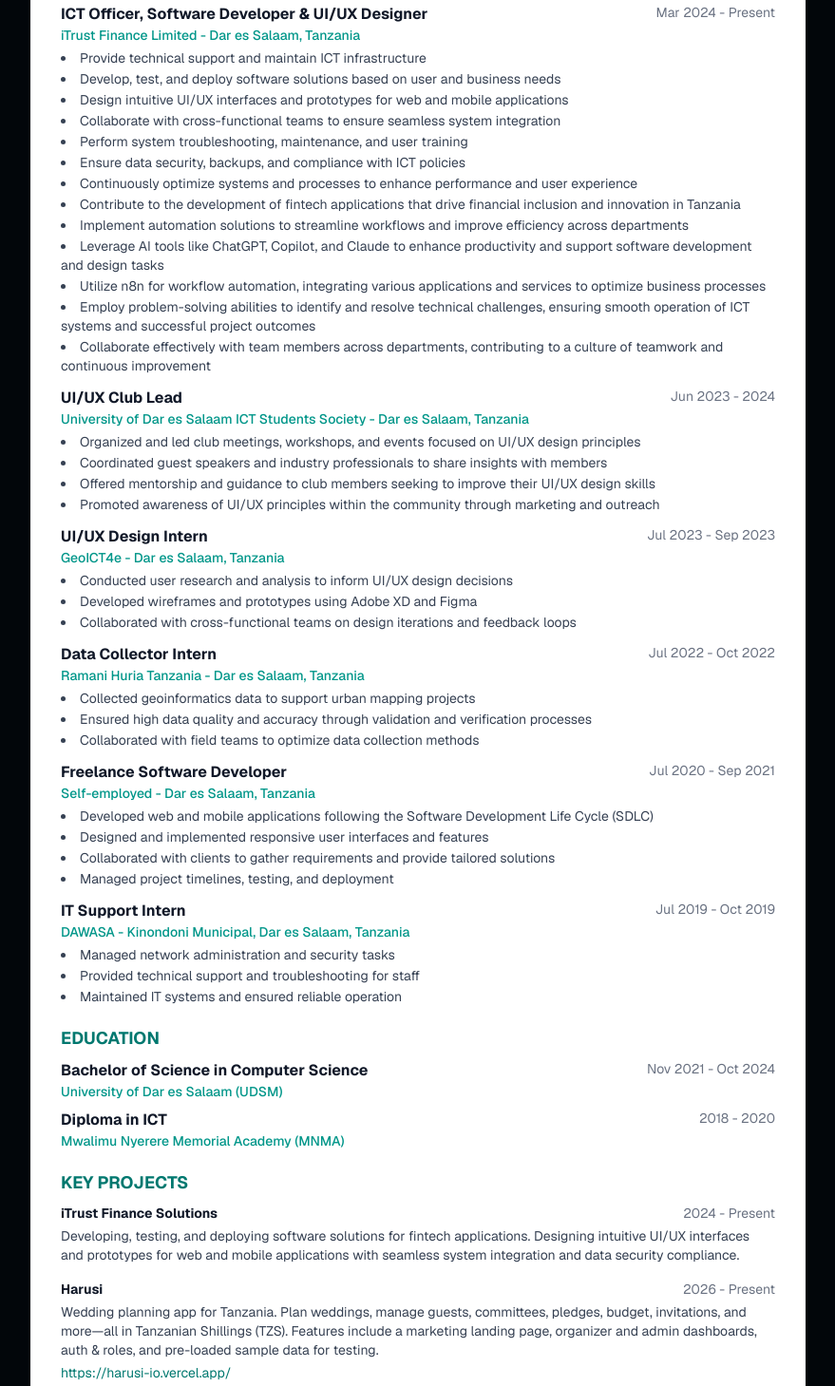
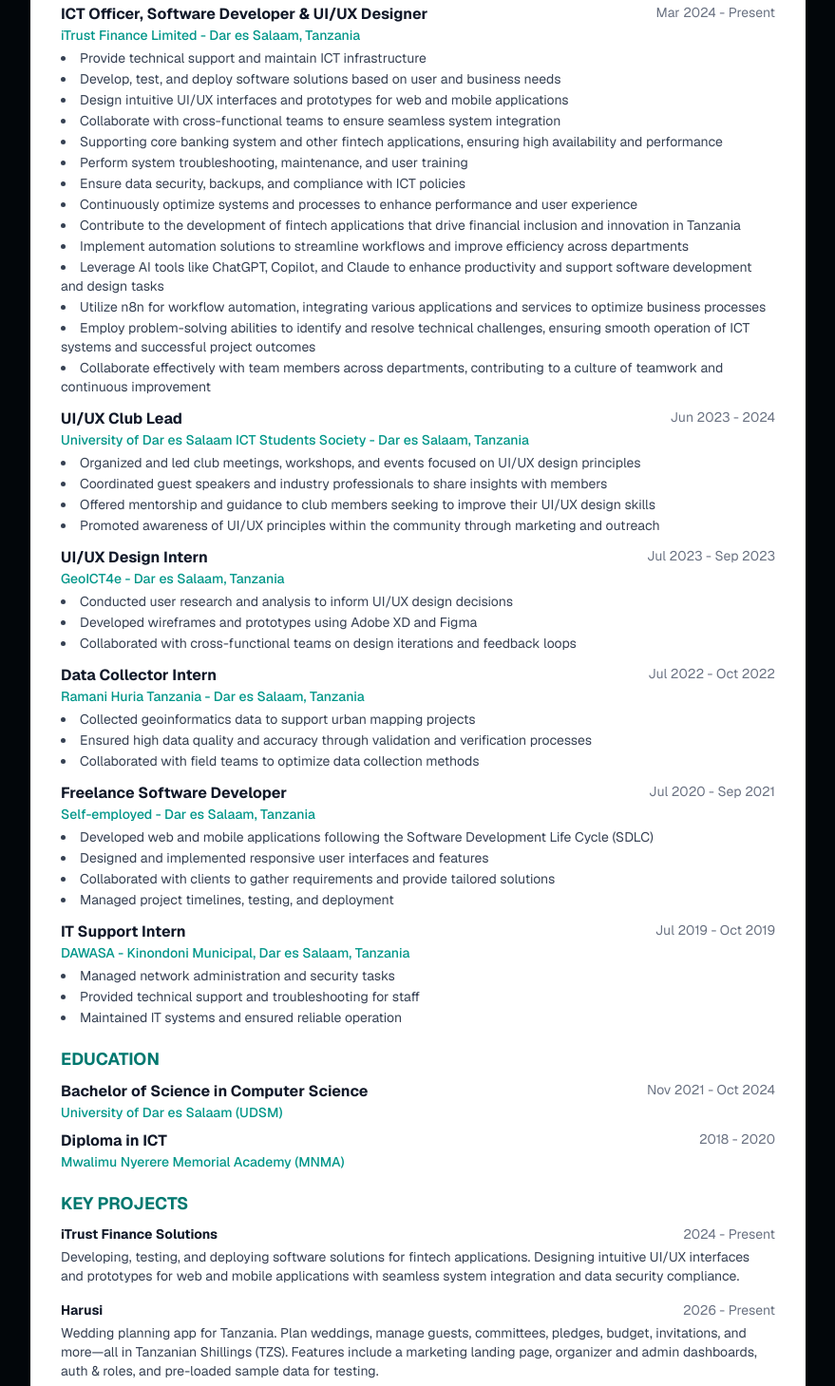
Before and after one commit to makilagied/makilagie-ed, a Next.js app: page /resume in a window 1280 px wide. Shown: the part 700-2159 px from the top of the page at 95% size, without its empty margins (200-1079 px from the left). Built offline with nearby package versions, Linux system fonts and the light colour scheme.

Commit message:
feat: update portfolio with new fintech application support and link change

```diff
--- a/data/portfolio.ts
+++ b/data/portfolio.ts
@@ -37,6 +37,7 @@ export const experience = [
       "Develop, test, and deploy software solutions based on user and business needs",
       "Design intuitive UI/UX interfaces and prototypes for web and mobile applications",
       "Collaborate with cross-functional teams to ensure seamless system integration",
+      "Supporting core banking system and other fintech applications, ensuring high availability and performance",
       "Perform system troubleshooting, maintenance, and user training",
       "Ensure data security, backups, and compliance with ICT policies",
       "Continuously optimize systems and processes to enhance performance and user experience",
@@ -139,7 +140,7 @@ export const projects = [
     title: "Harusi",
     description: "Wedding planning app for Tanzania. Plan weddings, manage guests, committees, pledges, budget, invitations, and more—all in Tanzanian Shillings (TZS). Features include a marketing landing page, organizer and admin dashboards, auth & roles, and pre-loaded sample data for testing.",
     period: "2026 - Present",
-    link: "https://harusi-io.vercel.app/",
+    link: "https://harusiyetu.co.tz/",
     className: "md:col-span-2",
   },
   {
```
